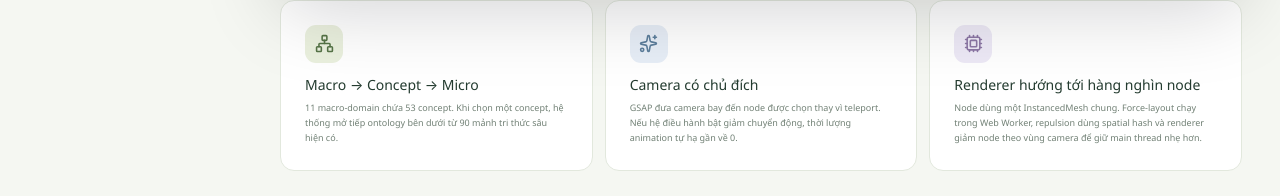
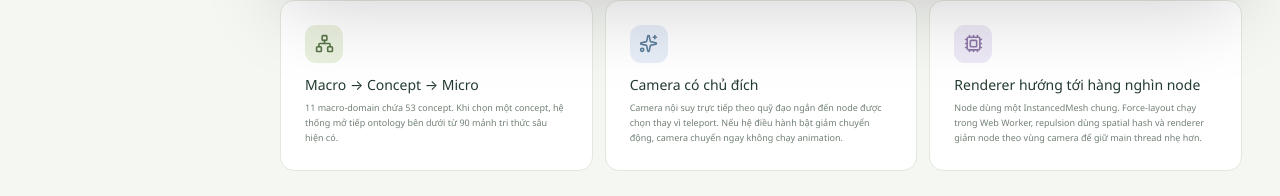
Before and after one commit to koko999-tien/mathnexus, a React (Vite) app: page /cosmos in a window 1280 px wide. Shown: the part 1043-1239 px from the top of the page. Built offline with nearby package versions, Linux system fonts and the light colour scheme.

Commit message:
Cập nhật mô tả camera runtime nhẹ

```diff
--- a/src/pages/MathCosmos.tsx
+++ b/src/pages/MathCosmos.tsx
@@ -137,7 +137,7 @@ export default function MathCosmos() {
       <article className="panel">
         <span className="small-icon blue"><Sparkles size={19} /></span>
         <h2>Camera có chủ đích</h2>
-        <p>GSAP đưa camera bay đến node được chọn thay vì teleport. Nếu hệ điều hành bật giảm chuyển động, thời lượng animation tự hạ gần về 0.</p>
+        <p>Camera nội suy trực tiếp theo quỹ đạo ngắn đến node được chọn thay vì teleport. Nếu hệ điều hành bật giảm chuyển động, camera chuyển ngay không chạy animation.</p>
       </article>
       <article className="panel">
         <span className="small-icon lilac"><Cpu size={19} /></span>
```
